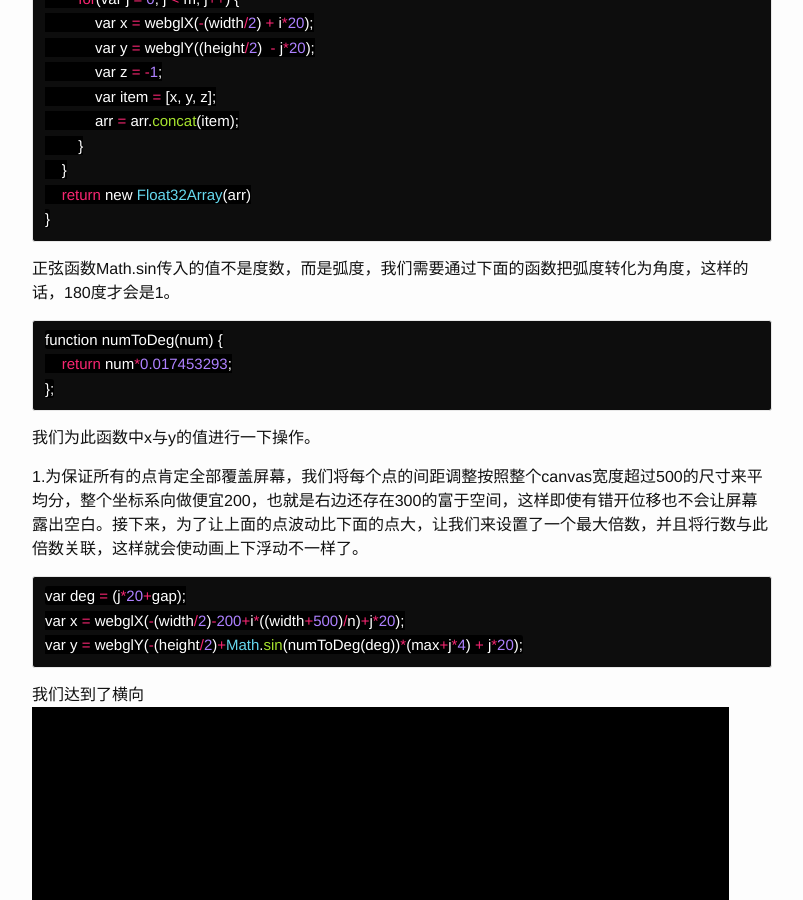
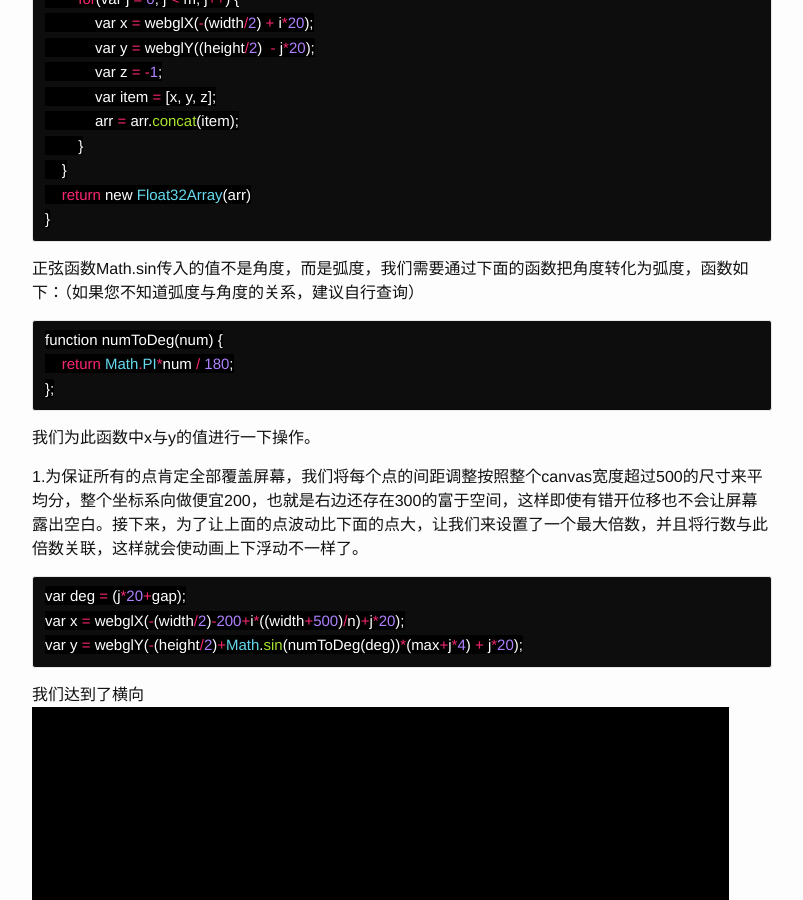
Before and after one commit to essaycode/essaycode.github.io, a Jekyll site: the page built from _posts/2018-04-13-yanglei12.md, in a window 1280 px wide and 900 px high, scrolled down 5081 px. Shown: the whole window, without its empty margins (238-1041 px from the left). Built offline with Jekyll 4.4.1, drawn with Linux system fonts in a browser that asks for light colours; some of the changed text lies outside the part shown.

Commit message:
完善博客

```diff
--- a/_posts/2018-04-13-yanglei12.md
+++ b/_posts/2018-04-13-yanglei12.md
@@ -187,10 +187,10 @@ function createPoints(gap) {
     return new Float32Array(arr)
 }
 {% endhighlight %}
-正弦函数Math.sin传入的值不是度数，而是弧度，我们需要通过下面的函数把弧度转化为角度，这样的话，180度才会是1。
+正弦函数Math.sin传入的值不是角度，而是弧度，我们需要通过下面的函数把角度转化为弧度，函数如下：（如果您不知道弧度与角度的关系，建议自行查询）
 {% highlight ruby %}
 function numToDeg(num) {
-    return num*0.017453293;
+    return Math.PI*num / 180;
 };
 {% endhighlight %}
 
@@ -394,6 +394,6 @@ function webglY (num) {
 }
 //弧度转角度
 function numToDeg(num) {
-    return num*0.017453293;
+    return Math.PI*num/ 180;
 };
 {% endhighlight %}
```
